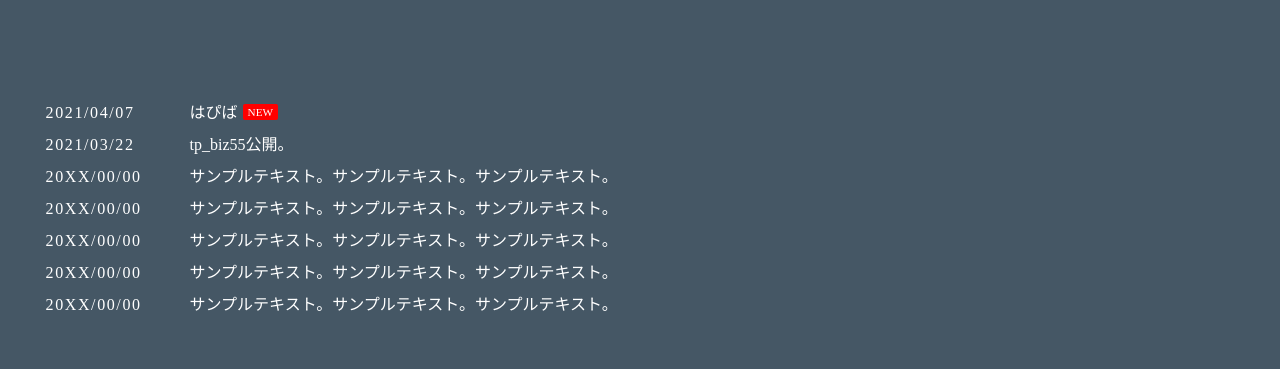
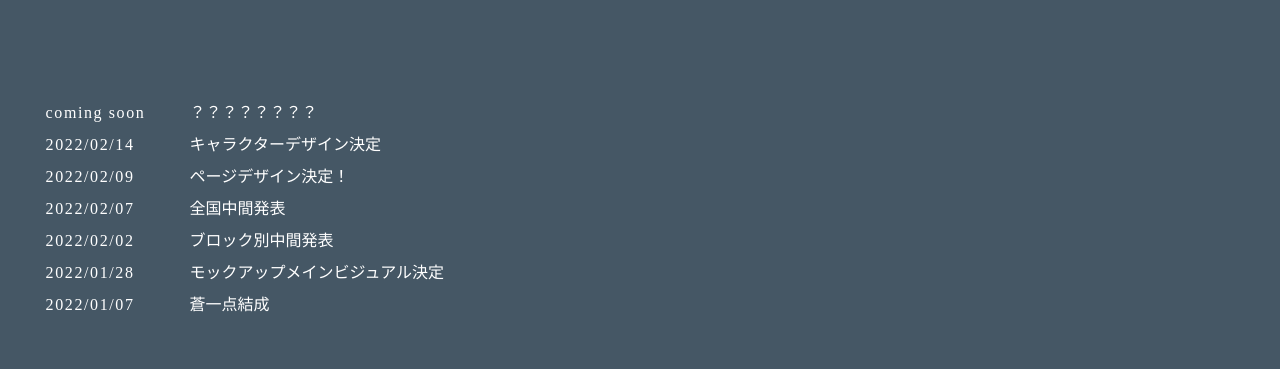
Before and after one commit to kusu0415/4QkashiwaA, a plain HTML site: page index.html in a window 1280 px wide. Shown: the part 2043-2412 px from the top of the page. Drawn offline with Linux system fonts and the light colour scheme; grey boxes are pictures that could not be loaded; a web font is replaced by a local one.

Commit message:
Update index.html

```diff
--- a/index.html
+++ b/index.html
@@ -103,20 +103,20 @@
 
 <h2>News<span>お知らせ</span></h2>
 <dl>
-<dt>2021/04/07</dt>
-<dd>はぴば<span class="newicon">NEW</span></dd>
-<dt>2021/03/22</dt>
-<dd>tp_biz55公開。</dd>
-<dt>20XX/00/00</dt>
-<dd>サンプルテキスト。サンプルテキスト。サンプルテキスト。</dd>
-<dt>20XX/00/00</dt>
-<dd>サンプルテキスト。サンプルテキスト。サンプルテキスト。</dd>
-<dt>20XX/00/00</dt>
-<dd>サンプルテキスト。サンプルテキスト。サンプルテキスト。</dd>
-<dt>20XX/00/00</dt>
-<dd>サンプルテキスト。サンプルテキスト。サンプルテキスト。</dd>
-<dt>20XX/00/00</dt>
-<dd>サンプルテキスト。サンプルテキスト。サンプルテキスト。</dd>
+<dt>coming soon</dt>
+<dd>？？？？？？？？</dd>
+<dt>2022/02/14</dt>
+<dd>キャラクターデザイン決定</dd>
+<dt>2022/02/09</dt>
+<dd>ページデザイン決定！</dd>
+<dt>2022/02/07</dt>
+<dd>全国中間発表</dd>
+<dt>2022/02/02</dt>
+<dd>ブロック別中間発表</dd>
+<dt>2022/01/28</dt>
+<dd>モックアップメインビジュアル決定</dd>
+<dt>2022/01/07</dt>
+<dd>蒼一点結成</dd>
 
 
 </section>
```
